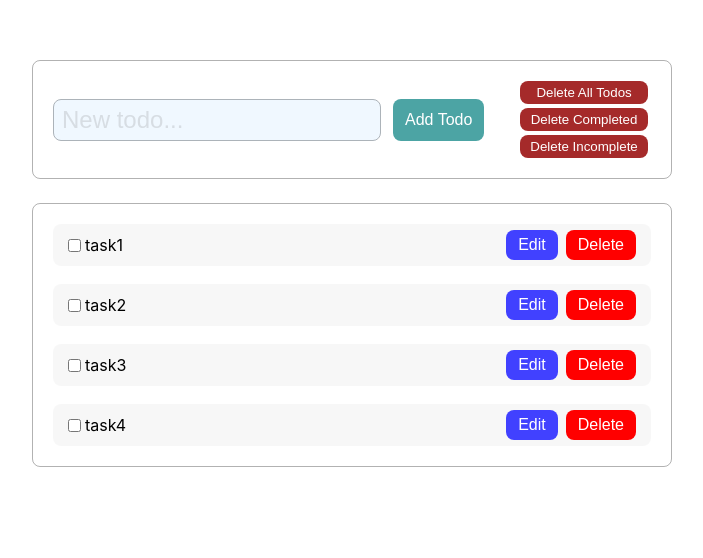
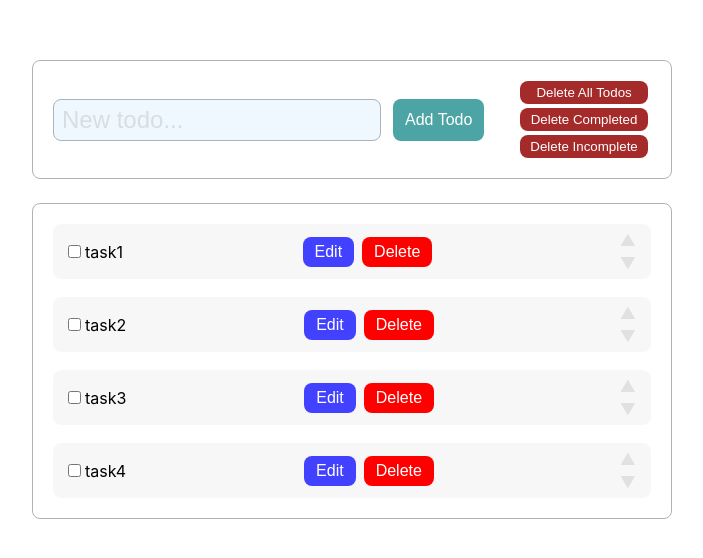
Before and after one commit to nikolozb/ol-academy-react-todo-using-functional-components, a React (Create React App) app: page / in a window 1280 px wide. Shown: the top 558 px of the page, without its empty margins (288-991 px from the left). Built offline with nearby package versions, Linux system fonts and the light colour scheme.

Commit message:
up and down functionality

```diff
--- /dev/null
+++ b/src/move-tasks/MoveTasks.jsx
@@ -0,0 +1,39 @@
+import React from "react";
+import "./MoveTasks.styles.scss";
+
+const MoveTasks = ({ id, todos, setTodos }) => {
+  const onMoveUpHandler = () => {
+    const currentElement = todos.find((item) => item.id === id);
+    const indexOfCurrentElement = todos.indexOf(currentElement);
+    const indexOfMovedElement = indexOfCurrentElement - 1;
+    if (indexOfMovedElement === -1) {
+      return;
+    } else {
+      const newArray = todos.filter((item) => {
+        return todos.indexOf(item) !== indexOfCurrentElement;
+      });
+      newArray.splice(indexOfMovedElement, 0, currentElement);
+      setTodos(newArray);
+    }
+  };
+  // move down
+  const onMoveDownHandler = () => {
+    const currentElement = todos.find((item) => item.id === id);
+    const indexOfCurrentElement = todos.indexOf(currentElement);
+    const indexOfMovedElement = indexOfCurrentElement + 1;
+    const newArray = todos.filter((item) => {
+      return todos.indexOf(item) !== indexOfCurrentElement;
+    });
+    newArray.splice(indexOfMovedElement, 0, currentElement);
+    setTodos(newArray);
+  };
+
+  return (
+    <div className="up-down-buttons">
+      <span onClick={onMoveUpHandler} className="arrow-btn up"></span>
+      <span onClick={onMoveDownHandler} className="arrow-btn down"></span>
+    </div>
+  );
+};
+
+export default MoveTasks;
--- /dev/null
+++ b/src/move-tasks/MoveTasks.styles.scss
@@ -0,0 +1,29 @@
+.up-down-buttons {
+  display: flex;
+  flex-direction: column;
+  row-gap: 3px;
+  justify-content: center;
+}
+
+.arrow-btn {
+  display: block;
+  color: rgb(226, 224, 224);
+  cursor: pointer;
+  margin-left: 8px;
+}
+/*
+  .up {
+  } */
+
+.up::after {
+  content: "\25b2";
+  /* padding-left: 0.5em; */
+}
+
+/* .down {
+  } */
+
+.down::after {
+  content: "\25bc";
+  /* padding-left: 0.5em; */
+}
--- a/src/todo-item/TodoItem.jsx
+++ b/src/todo-item/TodoItem.jsx
@@ -1,4 +1,5 @@
 import React, { useState } from "react";
+import MoveTasks from "../move-tasks/MoveTasks";
 import "./TodoItem.styles.scss";
 
 const TodoItem = ({
@@ -8,6 +9,8 @@ const TodoItem = ({
   editHandler,
   doneHandler,
   checked,
+  todos,
+  setTodos,
 }) => {
   const [done, setDone] = useState(checked);
 
@@ -32,6 +35,7 @@ const TodoItem = ({
           delete
         </button>
       </div>
+      <MoveTasks id={id} todos={todos} setTodos={setTodos} />
     </li>
   );
 };
--- a/src/todo/Todo.jsx
+++ b/src/todo/Todo.jsx
@@ -127,6 +127,8 @@ const Todo = () => {
                 deleteHandler={deleteHandler}
                 editHandler={editHandler}
                 doneHandler={doneHandler}
+                todos={todos}
+                setTodos={setTodos}
               />
             );
           })
```
